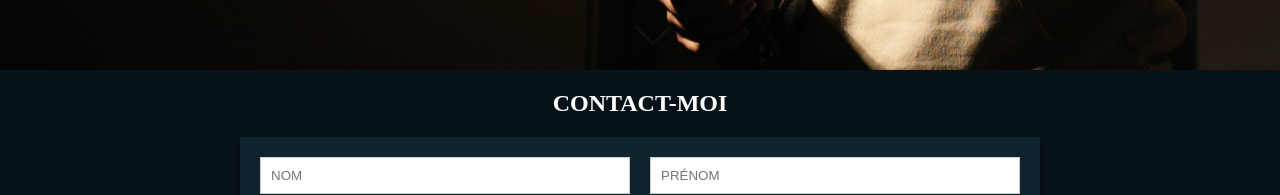
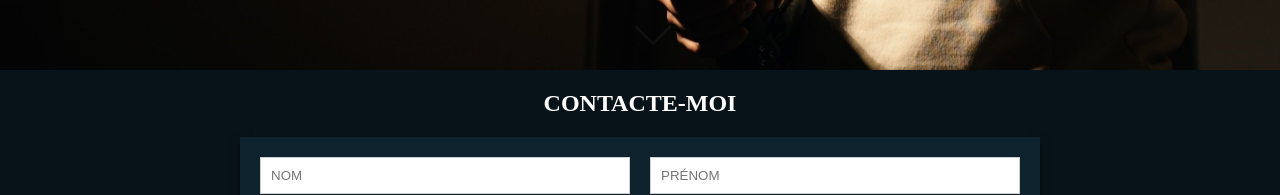
Before and after one commit to Ekkylibre/makey_siong, a Next.js app: page /contact in a window 1280 px wide. Shown: the part 730-925 px from the top of the page. Built offline with nearby package versions, Linux system fonts and the light colour scheme.

Commit message:
✅ Contact > Page > Update text

```diff
--- a/src/app/contact/page.tsx
+++ b/src/app/contact/page.tsx
@@ -140,7 +140,7 @@ export default function Contact() {
         </TextContent>
       </BackgroundContainer>
       <FormSection id="contact-moi">
-        <CenteredH2>CONTACT-MOI</CenteredH2>
+        <CenteredH2>CONTACTE-MOI</CenteredH2>
         <ContactForm />
       </FormSection>
     </>
```
